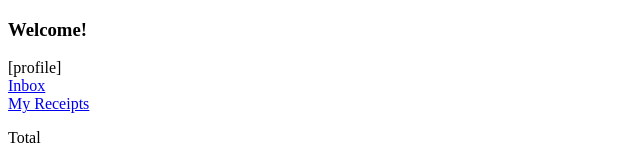
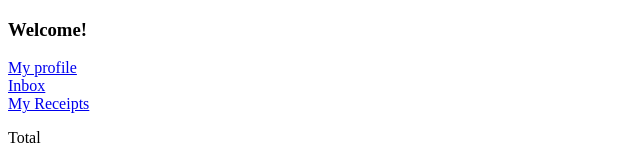
Before and after one commit to hjmccain/expense-app, a React (Create React App) app in the folder client/: page / in a window 1280 px wide. Shown: the top 160 px of the page, without its empty margins (0-640 px from the left). Built offline with nearby package versions, Linux system fonts and the light colour scheme.

Commit message:
Update package.json for Sass.

```diff
--- a/client/src/app/header.js
+++ b/client/src/app/header.js
@@ -3,8 +3,10 @@ import React from 'react';
 const AppHeader = props => {
   return (
     <div className="app-header">
-      <h3>Welcome!</h3>
-      <div>[profile]</div>
+      <h3 className="app-header__element -welcome">Welcome!</h3>
+      <div classname="app-header__element">
+        <a href="#">My profile</a>
+      </div>
     </div>
   );
 };
```
Also changed, not shown: client/package.json (+8 -3 lines), 1 other file (tests, documents, lock files or other folders).
